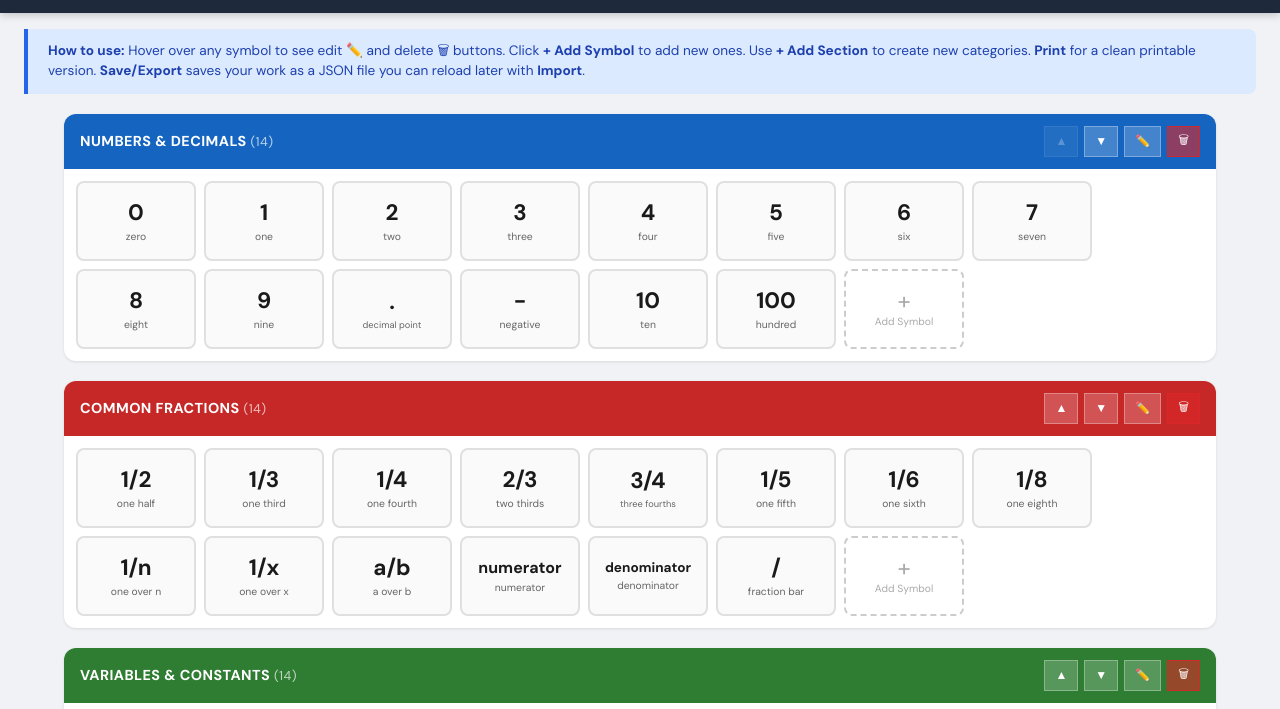
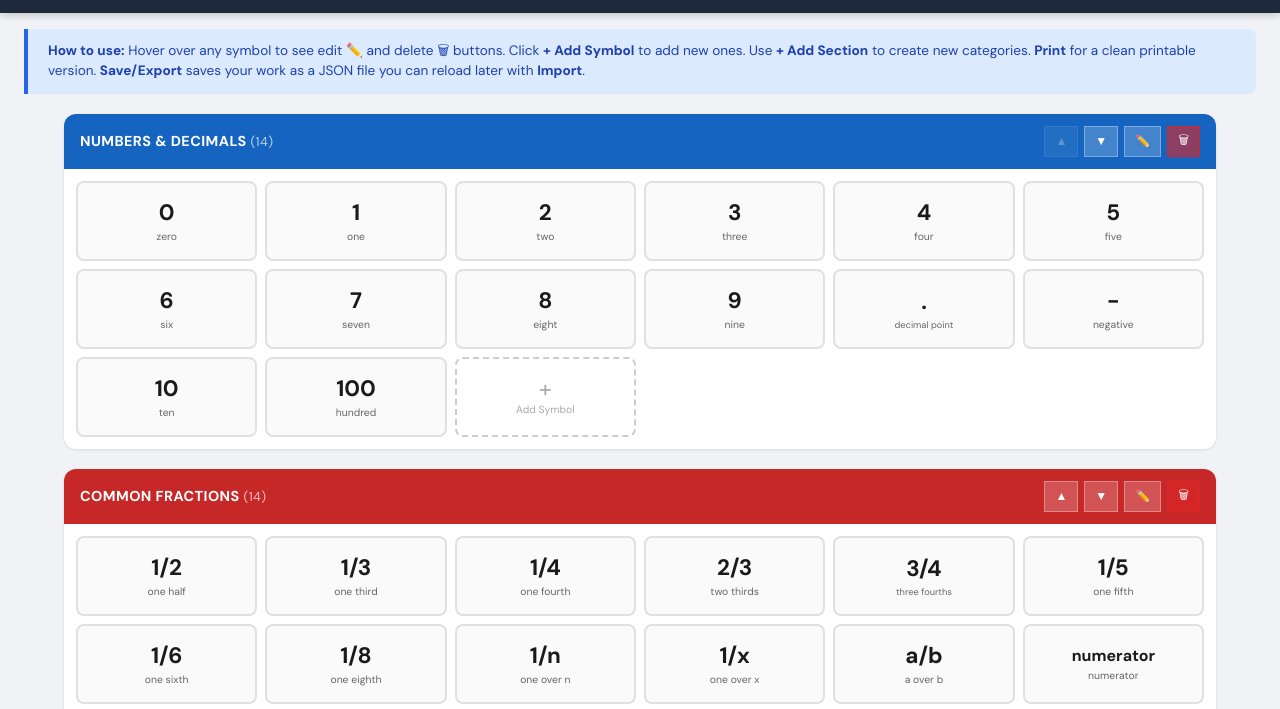
Before and after one commit to tjpeddle/Cal-2-Board-Maker, a plain HTML site: page index.html in a window 1280 px wide. Shown: the part 65-774 px from the top of the page. Drawn offline with nearby package versions, Linux system fonts and the light colour scheme.

Commit message:
Add files via upload

```diff
--- a/index.html
+++ b/index.html
@@ -147,11 +147,13 @@
     display: flex;
     flex-wrap: wrap;
     gap: 8px;
+    max-width: 100%;
   }
 
   /* SYMBOL CARD */
   .sym-card {
-    width: 120px;
+    width: calc((100% - 40px) / 6);
+    min-width: 100px;
     border: 2px solid var(--border);
     border-radius: 8px;
     padding: 10px 6px;
@@ -188,7 +190,7 @@
     font-weight: 700;
     margin-bottom: 4px;
     white-space: nowrap;
-    max-width: 110px;
+    max-width: 95%;
     overflow: hidden;
   }
 
@@ -196,7 +198,7 @@
     color: var(--text-dim);
     line-height: 1.2;
     white-space: nowrap;
-    max-width: 110px;
+    max-width: 95%;
     overflow: hidden;
   }
 
@@ -262,7 +264,8 @@
 
   /* ADD BUTTON */
   .add-card {
-    width: 120px;
+    width: calc((100% - 40px) / 6);
+    min-width: 100px;
     border: 2px dashed #ccc;
     border-radius: 8px;
     padding: 10px 6px;
```
